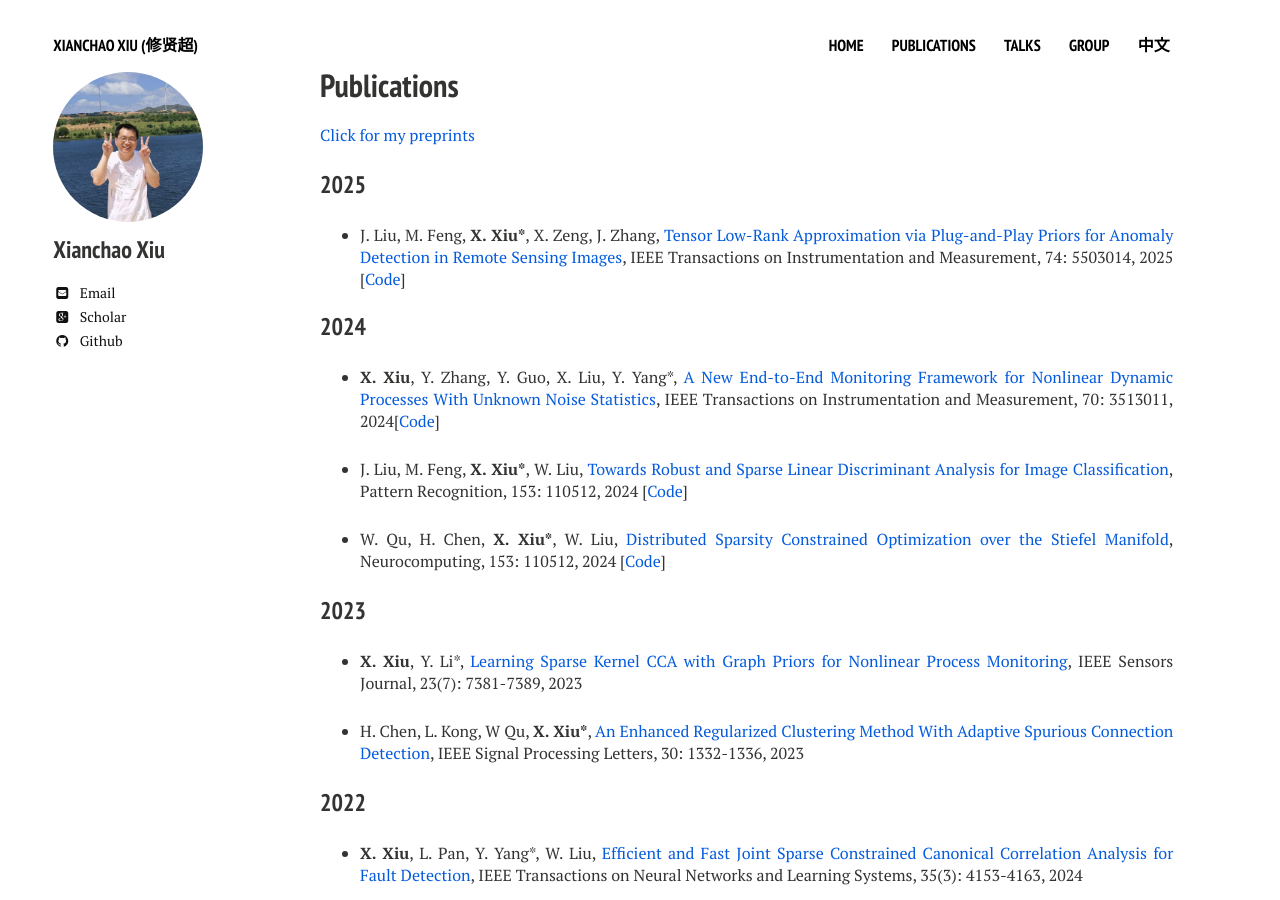
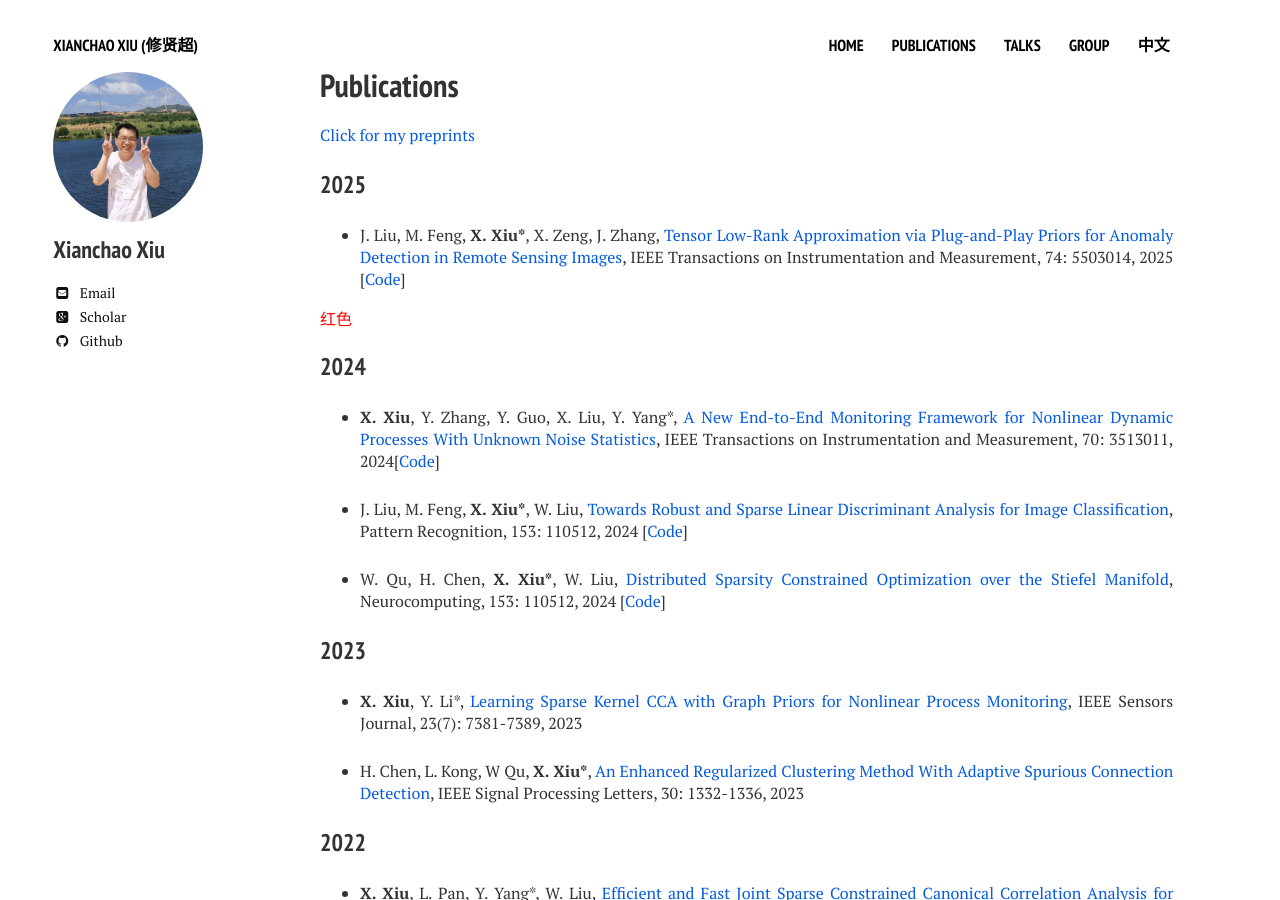
Before and after one commit to xianchaoxiu/xianchaoxiu.github.io, a Jekyll site: the page built from publications/index.md, in a window 1280 px wide and 900 px high. Built offline with Jekyll 4.4.1, drawn with Linux system fonts in a browser that asks for light colours; nearby versions of some CDN libraries.

Commit message:
Update index.md

```diff
--- a/publications/index.md
+++ b/publications/index.md
@@ -12,9 +12,9 @@ share: false
 
 ### 2025
 
-* J. Liu, M. Feng, <b>X. Xiu*</b>, X. Zeng, J. Zhang, <a href="https://ieeexplore.ieee.org/document/10935754" class="textlink" target="_blank">Tensor Low-Rank Approximation via Plug-and-Play Priors for Anomaly Detection in Remote Sensing Images</a>, IEEE Transactions on Instrumentation and Measurement, 74: 5503014, 2025 [<a href="https://github.com/xianchaoxiu/PnP-TLRA" class="textlink" target="_blank">Code</a>]
+* J. Liu, M. Feng, <b>X. Xiu*</b>, X. Zeng, J. Zhang, <a href="https://ieeexplore.ieee.org/document/10935754" class="textlink" target="_blank">Tensor Low-Rank Approximation via Plug-and-Play Priors for Anomaly Detection in Remote Sensing Images</a>, IEEE Transactions on Instrumentation and Measurement, 74: 5503014, 2025 [<font color=red><a href="https://github.com/xianchaoxiu/PnP-TLRA" class="textlink" target="_blank">Code</a></font>]
 
-
+<font color=red>红色</font>
 
 ### 2024
 
```
